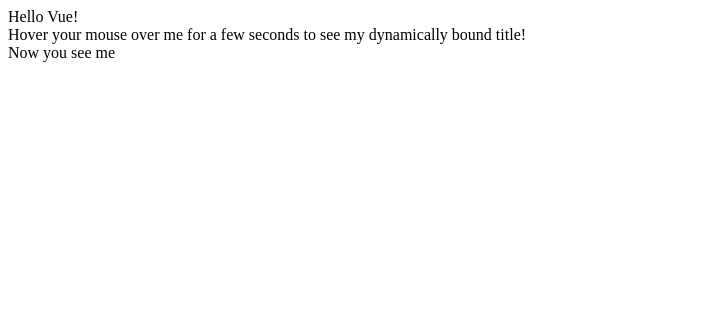
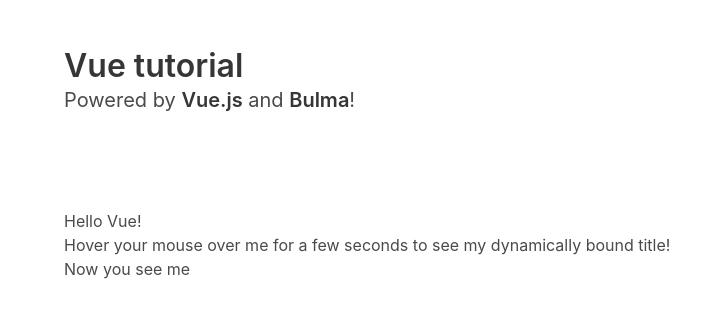
Before and after one commit to ewjoachim/vuejs-tutorial, a website: page index.html in a window 1280 px wide. Shown: the whole page, without its empty margins (0-724 px from the left). Drawn offline with nearby package versions, Linux system fonts and the light colour scheme.

Commit message:
Integrated bullma

```diff
--- a/index.html
+++ b/index.html
@@ -2,11 +2,26 @@
 <html>
 
 <head>
+  <meta charset="utf-8">
+  <meta name="viewport" content="width=device-width, initial-scale=1">
   <title>My first Vue app</title>
   <script src="node_modules/vue/dist/vue.js"></script>
+  <link rel="stylesheet" href="node_modules/bulma/css/bulma.min.css">
 </head>
 
 <body>
+  <section class="section">
+    <div class="container">
+      <h1 class="title">
+        Vue tutorial
+      </h1>
+      <p class="subtitle">
+        Powered by <strong>Vue.js</strong> and <strong>Bulma</strong>!
+      </p>
+    </div>
+  </section>
+  <section class="section">
+    <div class="container">
       <div id="app">
         {{ message }}
       </div>
@@ -21,6 +36,8 @@
       <div id="app-3">
         <span v-if="seen">Now you see me</span>
       </div>
+    </div>
+  </section>
 
   <script>
     var app = new Vue({
@@ -42,6 +59,7 @@
       }
     })
   </script>
+
 </body>
 
 </html>
```
Lines whose indentation alone changed are shown as unchanged.
